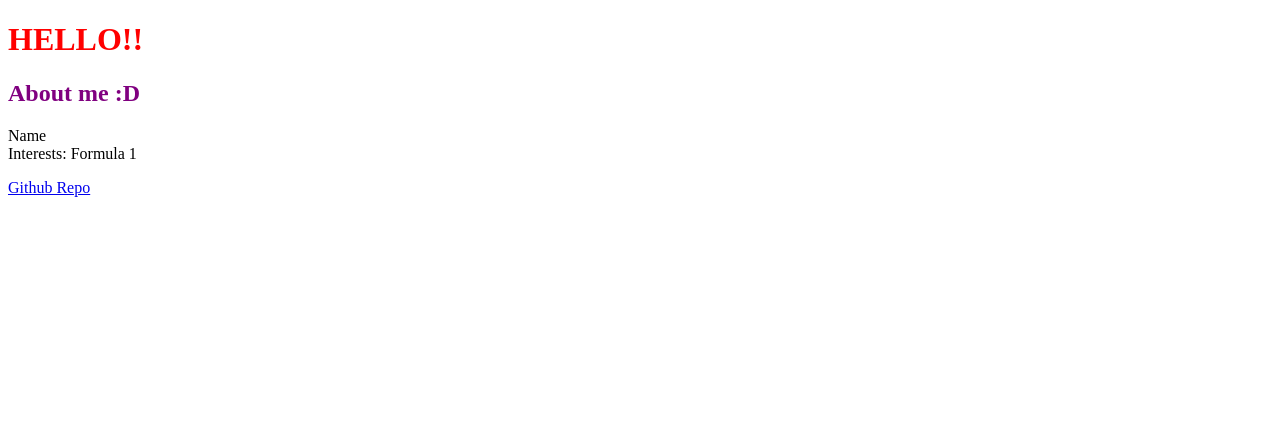
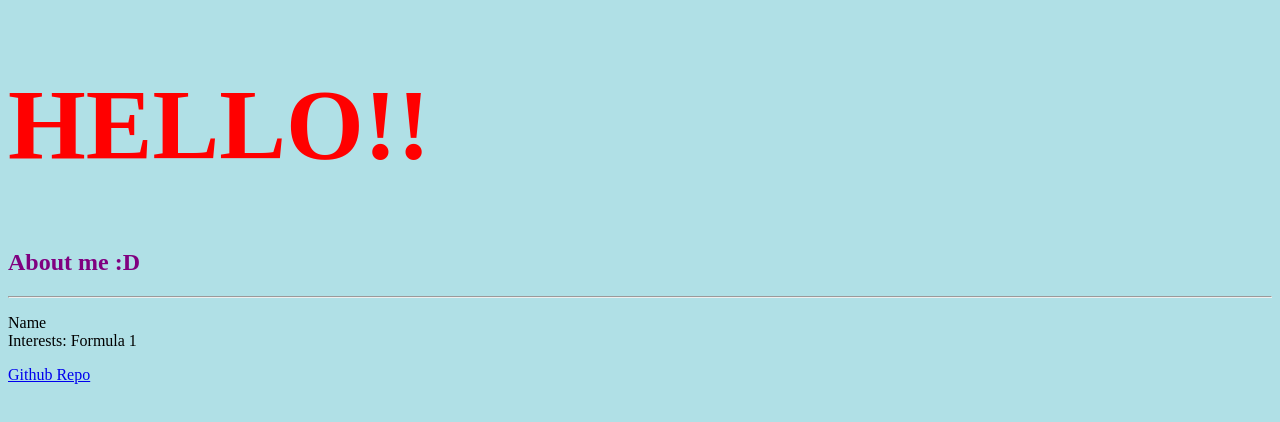
Before and after one commit to uaerious/folio, a plain HTML site: page index.html in a window 1280 px wide. Drawn offline with Linux system fonts and the light colour scheme.

Commit message:
Update index.html

```diff
--- a/index.html
+++ b/index.html
@@ -3,10 +3,15 @@
   <head>
     <meta charset="utf-8"/>
     <title>Very Nice Website</title>
+    <style>
+      body {background-color: powderblue;}
+      h1 {color:red;font-size:100px;}
+    </style>
   </head>
   <body>
     <h1 style="color:red;"> HELLO!!</h1>
     <h2 style="color:purple;"> About me :D</h2>
+    <hr>
     <p>Name<br>Interests: Formula 1</p>
     <a href="https://github.com/uaerious/folio" target="_blank"> Github Repo </a>
   </body>
```
